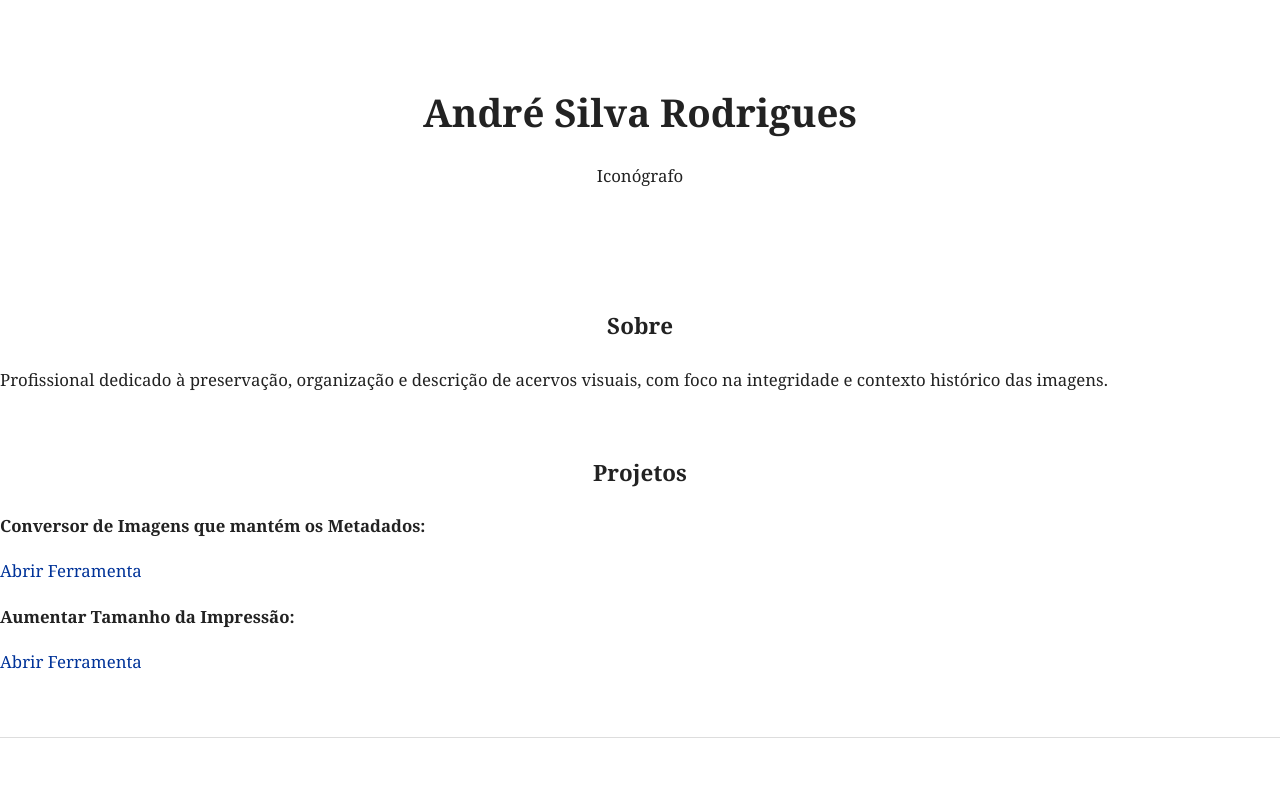
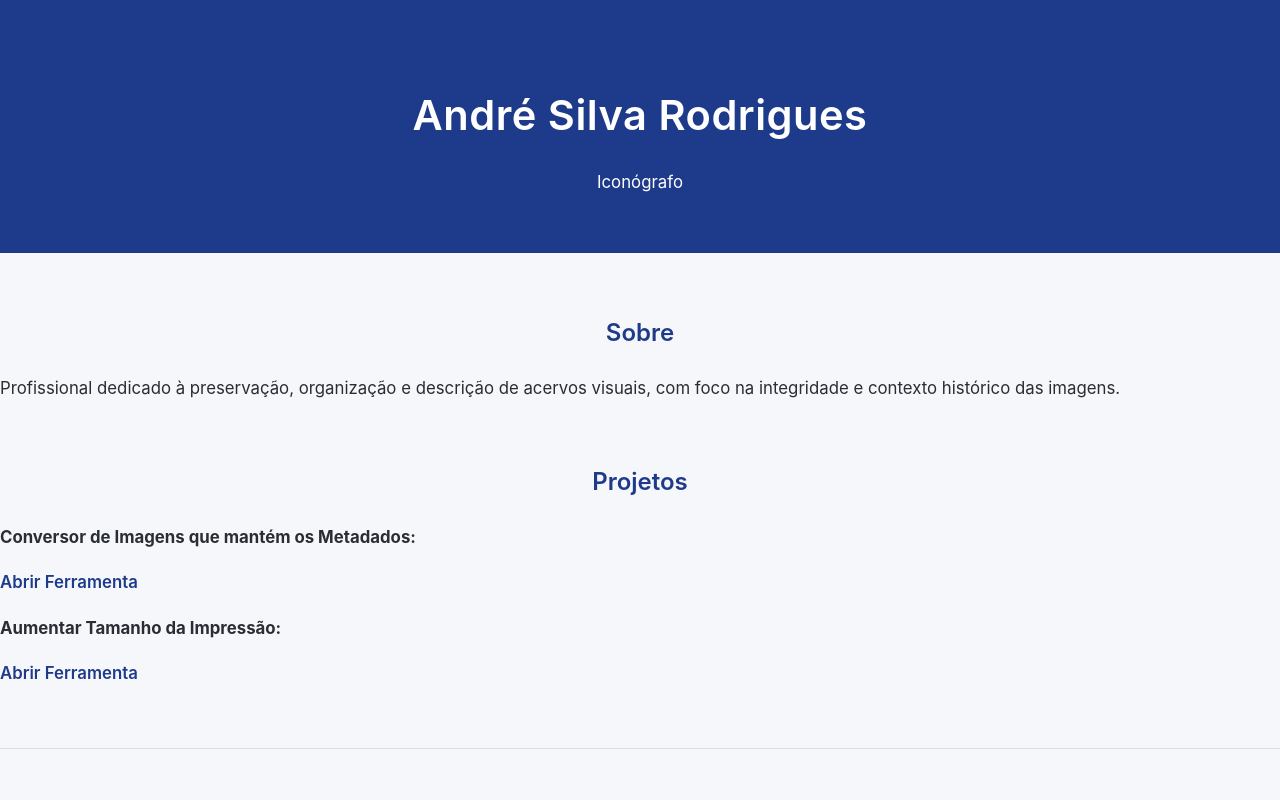
Before and after one commit to xicretin/Executaveis, a plain HTML site: page index.html in a window 1280 px wide. Shown: the top 800 px of the page. Drawn offline with Linux system fonts and the light colour scheme.

Commit message:
Update index.html

```diff
--- a/index.html
+++ b/index.html
@@ -5,14 +5,14 @@
   <meta name="viewport" content="width=device-width, initial-scale=1.0" />
   <title>André Silva Rodrigues - Iconógrafo</title>
   <style>
-    body { font-family: "Georgia", serif; margin: 0; padding: 0; background: #ffffff; color: #222; line-height: 1.7; }
-    header { text-align: center; padding: 80px 20px 40px; }
-    h1 { margin: 0; font-size: 2.4rem; font-weight: 600; }
-    h2 { text-align: center; font-size: 1.4rem; margin-top: 60px; margin-bottom: 20px; font-weight: 600; }
+    body { font-family: "Inter", Arial, sans-serif; margin: 0; padding: 0; background: #f5f7fa; color: #2a2d34; line-height: 1.7; }
+    header { text-align: center; padding: 80px 20px 40px; background: #1e3a8a; color: white; }
+    h1 { margin: 0; font-size: 2.6rem; font-weight: 600; letter-spacing: 0.5px; }
+    h2 { text-align: center; font-size: 1.5rem; margin-top: 60px; margin-bottom: 20px; font-weight: 600; color: #1e3a8a; }
     p, li { font-size: 1.05rem; }
-    .container { max-width: 800px; margin: 0 auto; padding: 0 20px; }
+    .container { max-width: 820px; margin: 0 auto; padding: 0 24px; background: #fff; box-shadow: 0 2px 6px rgba(0,0,0,0.07); border-radius: 10px; }
     section { margin-bottom: 60px; }
-    a { color: #003399; text-decoration: none; }
+    a { color: #1e3a8a; text-decoration: none; font-weight: 600; } a:hover { text-decoration: underline; }
     a:hover { text-decoration: underline; }
     footer { text-align: center; padding: 40px; font-size: 0.9rem; color: #666; border-top: 1px solid #ddd; margin-top: 40px; }
   </style>
```
